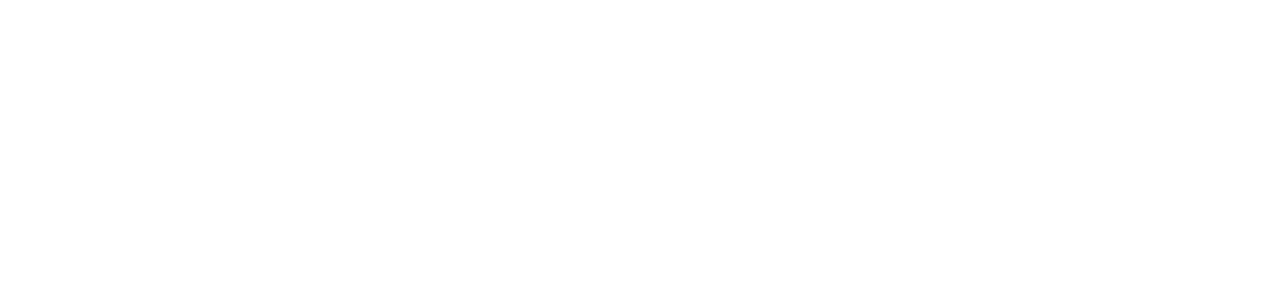
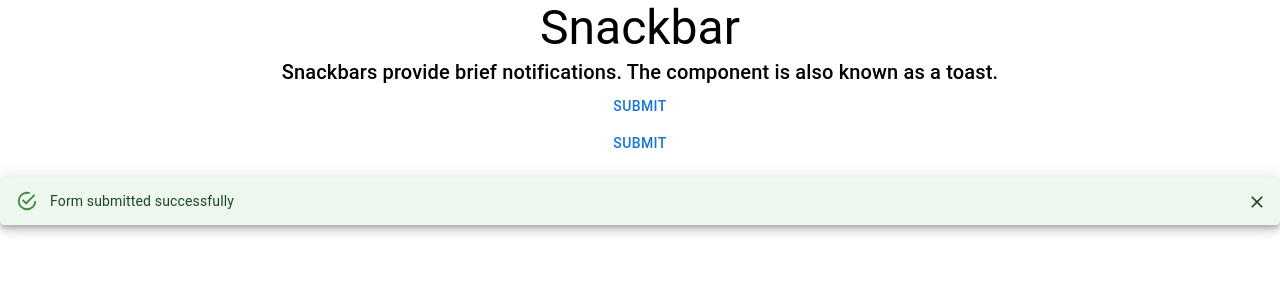
Before and after one commit to antony-mpokket/mui_tutorial, a React (Create React App) app: page /snackbar in a window 1280 px wide. Before the commit this address had no page. Shown: the top 300 px of the page. Built offline with nearby package versions, Linux system fonts and the light colour scheme.

Commit message:
MuiSnackbar

```diff
--- /dev/null
+++ b/src/components/MuiSnackbar.tsx
@@ -0,0 +1,62 @@
+import React from "react";
+import Typography from "@mui/material/Typography";
+import Stack from "@mui/material/Stack";
+import Snackbar from "@mui/material/Snackbar";
+import Button from "@mui/material/Button";
+import { useState, forwardRef } from "react";
+import Alert from "@mui/material/Alert";
+import {AlertProps} from "@mui/material";
+
+
+const SnackbarAlert = forwardRef<HTMLDivElement, AlertProps>(
+    function SnackbarAlert(props, ref){
+        return <Alert elevation={6} ref={ref} {...props} />;
+    }
+)
+
+
+const MuiSnackbar = () => {
+  const [open, setOpen] = useState(false);
+
+  const handleClose = (event?: React.SyntheticEvent | Event, reason?:string) => {
+    if(reason === 'clickaway'){
+        return
+    }
+    setOpen(false);
+  };
+  return (
+    <>
+      <Typography variant="h3">Snackbar</Typography>
+      <Typography variant="h6">
+        Snackbars provide brief notifications. The component is also known as a
+        toast.
+      </Typography>
+      <Stack spacing={2}>
+        <Button onClick={() => setOpen(true)}>Submit</Button>
+        <Snackbar
+          message="Form submitted successfully"
+          autoHideDuration={4000}
+          open={open}
+          onClose={handleClose}
+          anchorOrigin={{
+            vertical: "bottom",
+            horizontal: "center"
+          }}
+        />
+      </Stack>
+      <Stack spacing={2}>
+        <Button onClick={() => setOpen(true)}>Submit</Button>
+        <Snackbar
+          autoHideDuration={6000}
+          open={open}
+          onClose={handleClose}
+        />
+        <SnackbarAlert onClose={handleClose}>
+            Form submitted successfully
+        </SnackbarAlert>
+      </Stack>
+    </>
+  );
+};
+
+export default MuiSnackbar;
--- a/src/components/Routes.jsx
+++ b/src/components/Routes.jsx
@@ -32,6 +32,8 @@
 import MuiTooltip from "./MuiTooltip";
 import MuiTable from "./MuiTable";
 import MuiAlert from "./MuiAlert";
+import MuiSnackbar from "./MuiSnackbar";
+
 
 
 const CustomRoutes = () => {
@@ -65,6 +67,7 @@
         <Route path="/tool-tip" element={<MuiTooltip />} />
         <Route path="/table" element={<MuiTable />} />
         <Route path="/alert" element={<MuiAlert />} />
+        <Route path="/snackbar" element={<MuiSnackbar />} />
       </Routes>
     </Router>
   );
```
